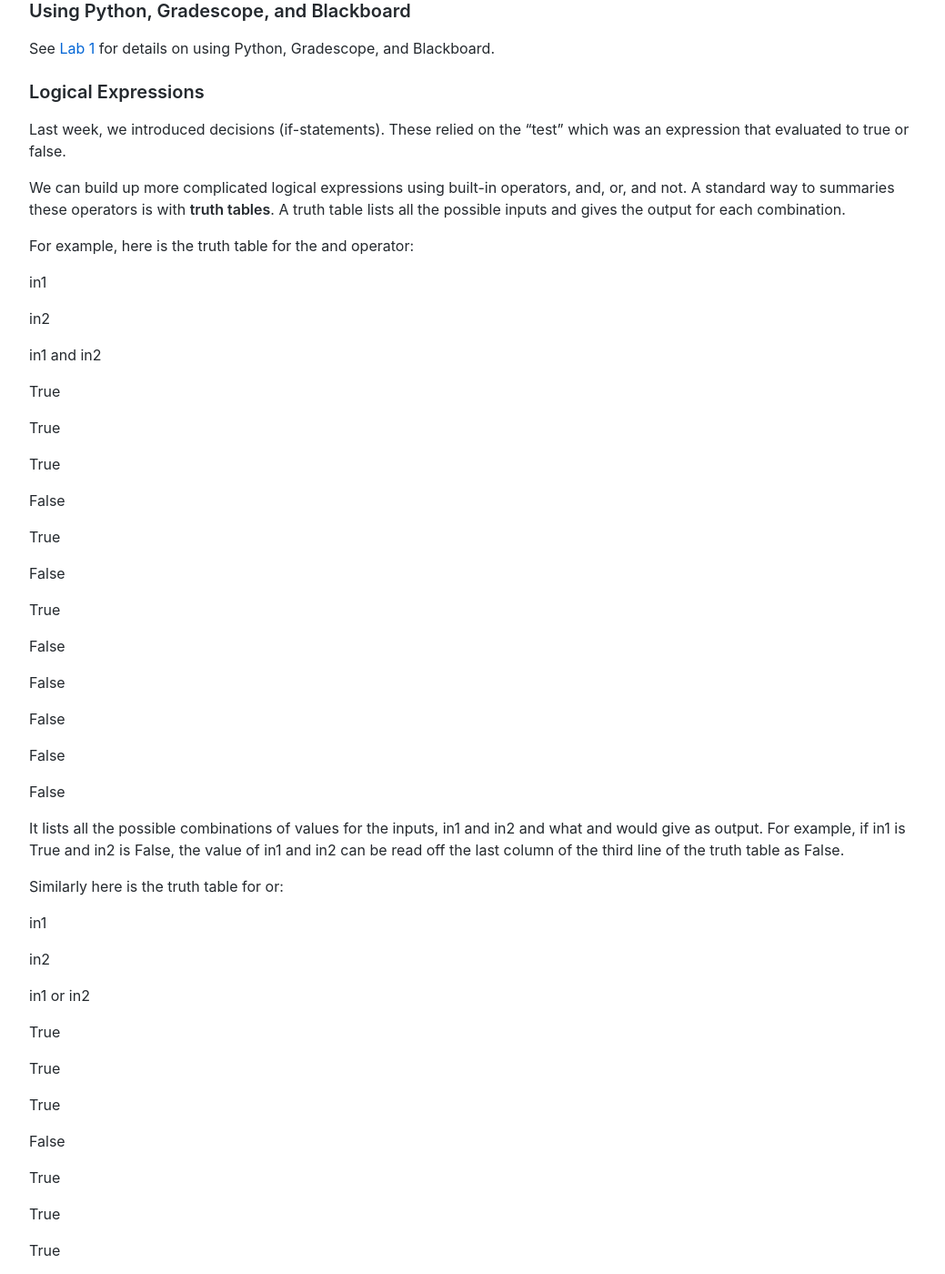
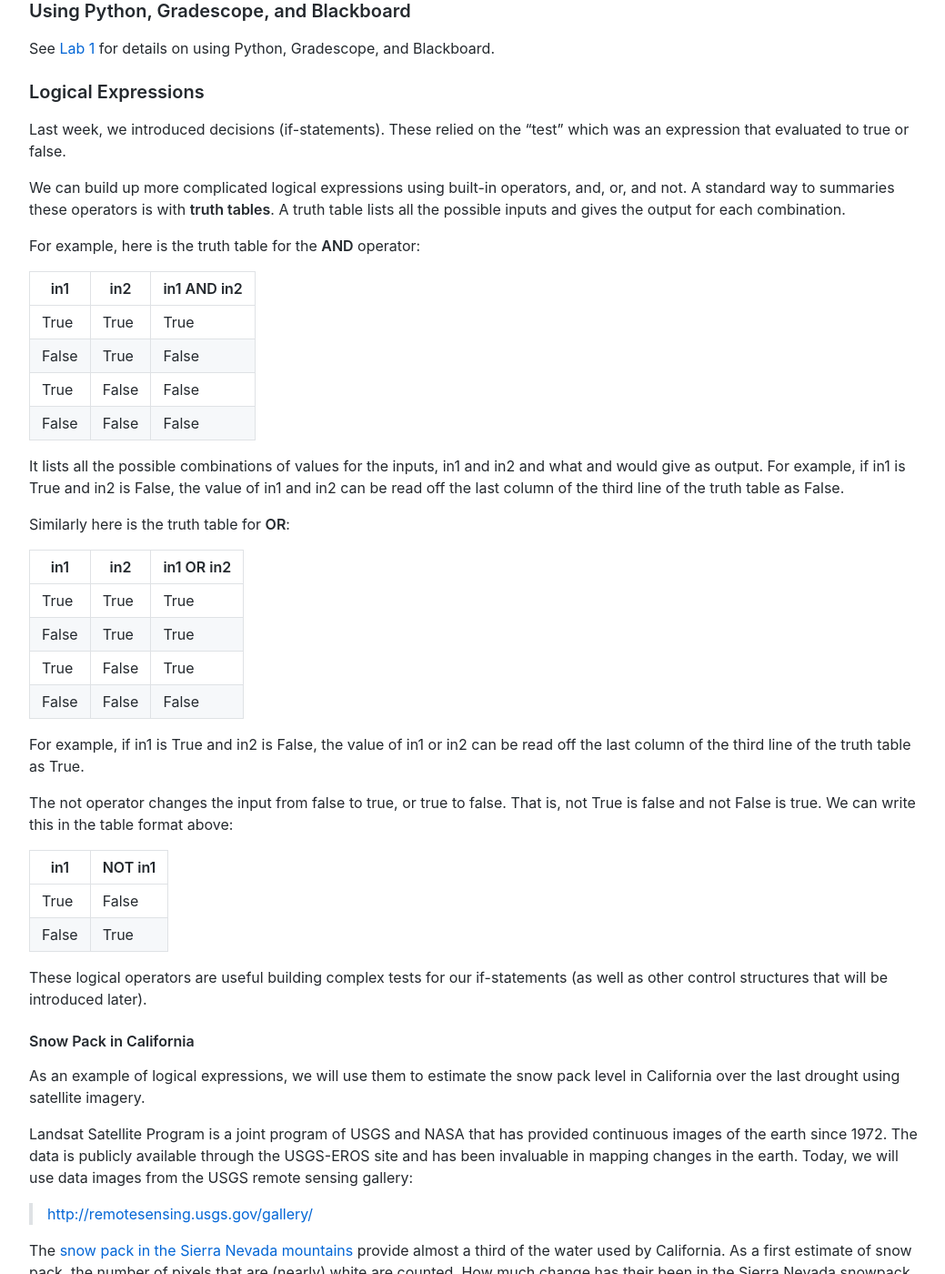
Before and after one commit to maryash/maryash.github.io, a Jekyll site: the page built from 127/lab_05.md, in a window 1280 px wide and 1400 px high, scrolled down 404 px. Shown: the whole window at 91% size, without its empty margins (118-1157 px from the left). Built offline with Jekyll 4.4.1, drawn with Linux system fonts in a browser that asks for light colours; comment, search, counter and statistics services are not loaded.

Commit message:
Update lab_05.md

```diff
--- a/127/lab_05.md
+++ b/127/lab_05.md
@@ -29,87 +29,34 @@ Last week, we introduced decisions (if-statements). These relied on the "test" w
 
 We can build up more complicated logical expressions using built-in operators, and, or, and not. A standard way to summaries these operators is with **truth tables**. A truth table lists all the possible inputs and gives the output for each combination.
 
-For example, here is the truth table for the and operator:
+For example, here is the truth table for the **AND** operator:
 
-in1
-
-in2
-
-in1 and in2
-
-True
-
-True
-
-True
-
-False
-
-True
-
-False
-
-True
-
-False
-
-False
-
-False
-
-False
-
-False
+ in1 | in2 | in1 AND in2
+ ---|---|---
+ True | True | True
+ False | True | False
+ True | False | False
+ False | False | False
 
 It lists all the possible combinations of values for the inputs, in1 and in2 and what and would give as output. For example, if in1 is True and in2 is False, the value of in1 and in2 can be read off the last column of the third line of the truth table as False.
 
-Similarly here is the truth table for or:
+Similarly here is the truth table for **OR**:
 
-in1
-
-in2
-
-in1 or in2
-
-True
-
-True
-
-True
-
-False
-
-True
-
-True
-
-True
-
-False
-
-True
-
-False
-
-False
-
-False
+ in1 | in2 | in1 OR in2
+ ---|---|---
+ True | True | True
+ False | True | True
+ True | False | True
+ False | False | False
 
 For example, if in1 is True and in2 is False, the value of in1 or in2 can be read off the last column of the third line of the truth table as True.
 
 The not operator changes the input from false to true, or true to false. That is, not True is false and not False is true. We can write this in the table format above:
 
-in1
-
-not in1
-
-True
-
-False
-
-False
-
-True
+ in1 | NOT in1
+ ---|---
+ True | False
+ False | True
 
 These logical operators are useful building complex tests for our if-statements (as well as other control structures that will be introduced later).
 
@@ -123,17 +70,17 @@ Landsat Satellite Program is a joint program of USGS and NASA that has provided
 
 The [snow pack in the Sierra Nevada mountains](https://earthobservatory.nasa.gov/IOTD/view.php?id=89738) provide almost a third of the water used by California. As a first estimate of snow pack, the number of pixels that are (nearly) white are counted. How much change has their been in the Sierra Nevada snowpack during the past drought in California? Here are images from before and during the worst years of the drought:
 
-![](../f17/CaliforniaDrought_02232011_md.png)
+![](CaliforniaDrought_02232011_md.png)
 
-![](../f17/CaliforniaDrought_02122013_md.png)
+![](CaliforniaDrought_02122013_md.png)
 
-![](../f17/CaliforniaDrought_02232014_md.png)
+![](CaliforniaDrought_02232014_md.png)
 
-[February 2011](../f17/CaliforniaDrought_02232011_md.png)
+[February 2011](CaliforniaDrought_02232011_md.png)
 
-[February 2013](../f17/CaliforniaDrought_02122013_md.png)
+[February 2013](CaliforniaDrought_02122013_md.png)
 
-[February 2014](../f17/CaliforniaDrought_02232014_md.png)
+[February 2014](CaliforniaDrought_02232014_md.png)
 
 How much snow is there? We will use the number of pixels that are nearly white as an estimate of the snow. We can add in a new variable, countSnow to keep track of each time a pixel is nearly white. Here's an outline of our program:
 
```
